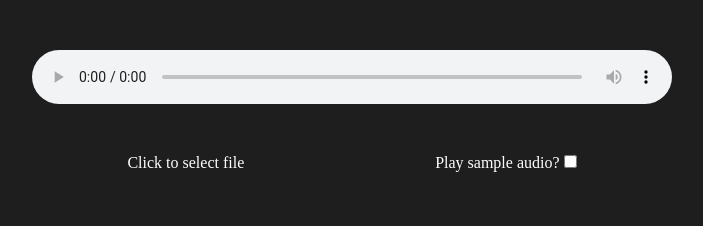
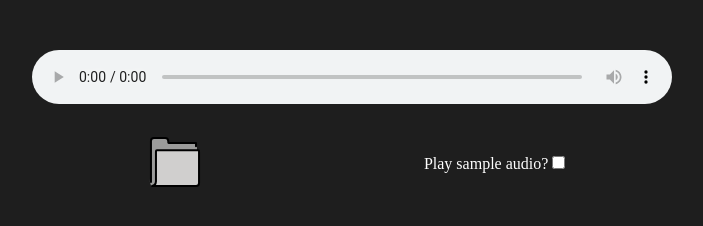
Before and after one commit to dingdongg/audio-viz, a plain HTML site: page index.html in a window 1280 px wide. Shown: the whole page, without its empty margins (288-991 px from the left). Drawn offline with Linux system fonts and the light colour scheme.

Commit message:
Replace file chooser text with SVG icon

```diff
--- a/index.html
+++ b/index.html
@@ -14,7 +14,7 @@
         <audio controls id="audio1"></audio>
         <div id="input-container">
             <label for="file-upload" id="file-upload-label">
-                Click to select file
+                <img src="icons/file-folder-svgrepo-com.svg" alt="Click to select file">
                 <input type="file" id="file-upload" accept="audio/*">
             </label>
             <label for="demo-checkbox" id="demo-checkbox-label">
--- a/style.css
+++ b/style.css
@@ -52,4 +52,5 @@
     width: 50%;
     margin: 20px auto;
     justify-content: space-around;
+    align-items: center;
 }
```
Also changed, not shown: icons/file-folder-svgrepo-com.svg (added).
